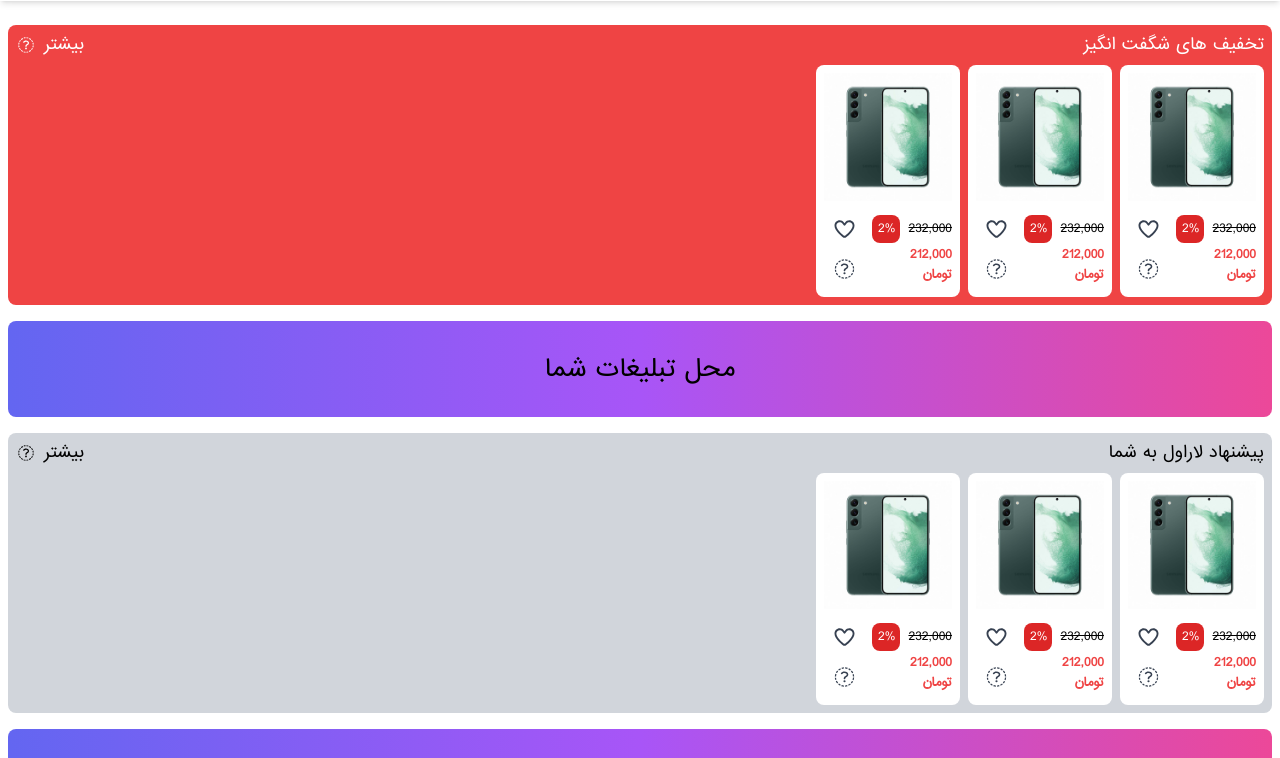
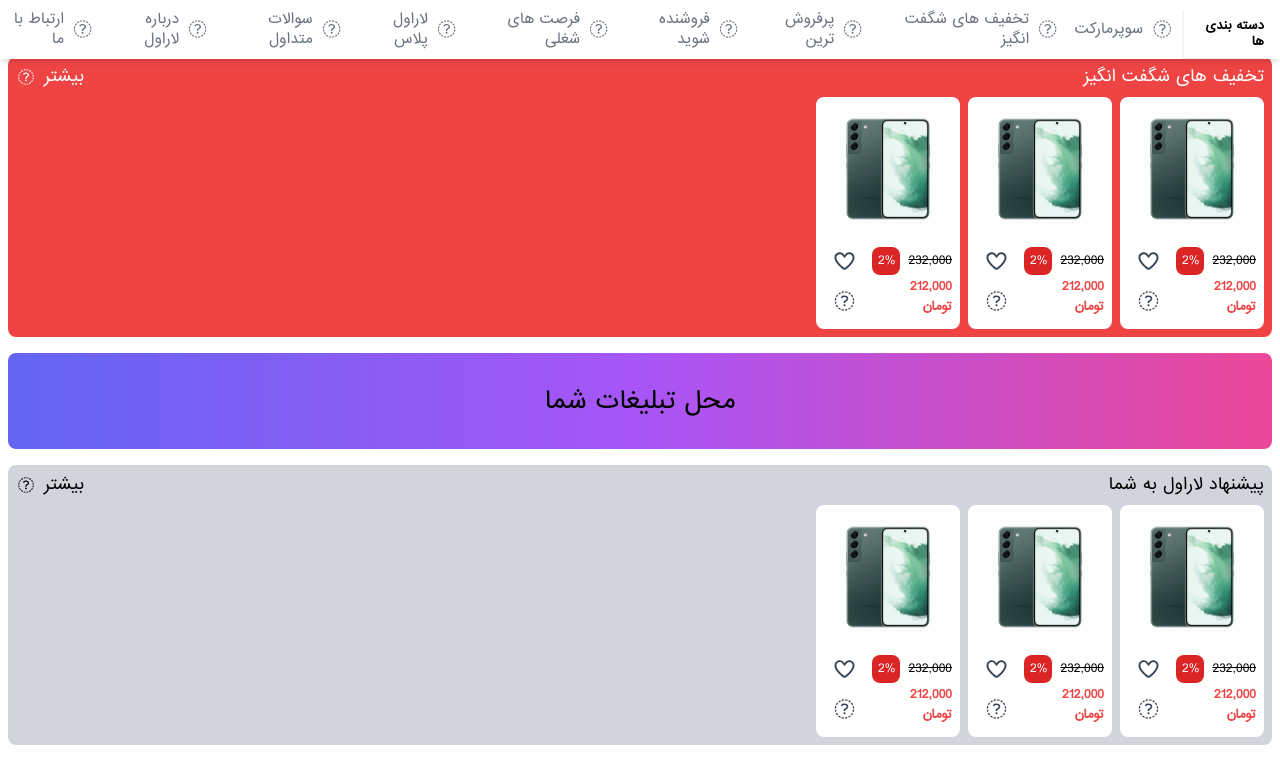
Before and after one commit to alizs10/laravel-shop-template-tailwindcss, a website: page public/pages/index.html in a window 1280 px wide. Shown: the part 103-861 px from the top of the page. Drawn offline with Linux system fonts and the light colour scheme.

Commit message:
responsive sidebar

```diff
--- a/public/pages/index.html
+++ b/public/pages/index.html
@@ -20,7 +20,7 @@
 
 <body class="rtl relative bg-white dark:bg-gray-900 dark:text-white">
 
-    <header class="fixed top-0 right-0 left-0 bg-white p-2 flex flex-col gap-y-2 shadow-md">
+    <header class="fixed lg:z-30 top-0 right-0 left-0 bg-white p-2 flex flex-col gap-y-2 shadow-md lg:shadow-none">
 
         <section class="grid grid-cols-8 md:grid-cols-10 items-center">
             <div class="col-span-1 lg:hidden flex justify-start items-center">
@@ -241,50 +241,50 @@
     </header>
 
     <aside
-        class="fixed top-0 z-30 bottom-0 -right-full w-3/4 sm:w-1/3 flex flex-col bg-white dark:bg-gray-900 transition-all duration-300 overflow-y-scroll">
-        <div class="w-full py-3 border-b border-gray-100 dark:border-gray-700">
+        class="fixed top-0 lg:top-24 lg:mt-4 z-30 lg:z-20 bottom-0 lg:bottom-auto -right-full lg:right-0 w-3/4 sm:w-1/3 lg:w-full flex flex-col lg:flex-row-reverse lg:justify-end lg:shadow-md bg-white dark:bg-gray-900 transition-all duration-300 overflow-y-scroll lg:overflow-auto">
+        <div class="lg:hidden w-full py-3 border-b border-gray-100 dark:border-gray-700">
             <span class="text-red-500 font-bold flex items-center gap-x-4 text-xl mr-2">
                 <i class="fa-duotone fa-bag-shopping text-2xl"></i>
                 فروشگاه لاراول
             </span>
         </div>
 
-        <span class="text-xs font-bold my-2 mr-2">منوهای اصلی</span>
+        <span class="lg:hidden text-xs font-bold my-2 mr-2">منوهای اصلی</span>
 
-        <ul class="flex flex-col pb-2 border-b border-gray-100 text-gray-500 dark:text-gray-400 dark:border-gray-700">
-            <a href="" class="text-sm flex items-center gap-x-4 py-2 mr-2">
+        <ul class="flex flex-col lg:flex-row lg:gap-x-2 pb-2 lg:p-0 border-b lg:border-none border-gray-100 text-gray-500 dark:text-gray-400 dark:border-gray-700">
+            <a href="" class="text-sm flex items-center gap-x-4 lg:gap-x-2 py-2 lg:p-0 mr-2 lg:pb-2 lg:border-b-2 lg:border-white lg:hover-transition lg:hover:border-red-500">
                 <i class="fa-regular fa-basket-shopping text-lg"></i>
                 سوپرمارکت</a>
-            <a href="" class="text-sm flex items-center gap-x-4 py-2 mr-2">
+            <a href="" class="text-sm flex items-center gap-x-4 lg:gap-x-2 py-2 lg:p-0 mr-2 lg:pb-2 lg:border-b-2 lg:border-white lg:hover-transition lg:hover:border-red-500">
                 <i class="fa-regular fa-badge-percent text-lg"></i>
                 تخفیف های شگفت انگیز</a>
-            <a href="" class="text-sm flex items-center gap-x-4 py-2 mr-2">
+            <a href="" class="text-sm flex items-center gap-x-4 lg:gap-x-2 py-2 lg:p-0 mr-2 lg:pb-2 lg:border-b-2 lg:border-white lg:hover-transition lg:hover:border-red-500">
                 <i class="fa-regular fa-fire text-lg"></i>
                 پرفروش ترین</a>
-            <a href="" class="text-sm flex items-center gap-x-4 py-2 mr-2">
+            <a href="" class="text-sm flex items-center gap-x-4 lg:gap-x-2 py-2 lg:p-0 mr-2 lg:pb-2 lg:border-b-2 lg:border-white lg:hover-transition lg:hover:border-red-500">
                 <i class="fa-regular fa-shop text-lg"></i>
                 فروشنده شوید</a>
-            <a href="" class="text-sm flex items-center gap-x-4 py-2 mr-2">
+            <a href="" class="text-sm flex items-center gap-x-4 lg:gap-x-2 py-2 lg:p-0 mr-2 lg:pb-2 lg:border-b-2 lg:border-white lg:hover-transition lg:hover:border-red-500">
                 <i class="fa-regular fa-briefcase text-lg"></i>
                 فرصت های شغلی</a>
-            <a href="" class="text-sm flex items-center gap-x-4 py-2 mr-2">
+            <a href="" class="text-sm flex items-center gap-x-4 lg:gap-x-2 py-2 lg:p-0 mr-2 lg:pb-2 lg:border-b-2 lg:border-white lg:hover-transition lg:hover:border-red-500">
                 <i class="fa-regular fa-cart-plus text-lg"></i>
                 لاراول پلاس</a>
-            <a href="" class="text-sm flex items-center gap-x-4 py-2 mr-2">
+            <a href="" class="text-sm flex items-center gap-x-4 lg:gap-x-2 py-2 lg:p-0 mr-2 lg:pb-2 lg:border-b-2 lg:border-white lg:hover-transition lg:hover:border-red-500">
                 <i class="fa-regular fa-messages-question text-lg"></i>
                 سوالات متداول</a>
-            <a href="" class="text-sm flex items-center gap-x-4 py-2 mr-2">
+            <a href="" class="text-sm flex items-center gap-x-4 lg:gap-x-2 py-2 lg:p-0 mr-2 lg:pb-2 lg:border-b-2 lg:border-white lg:hover-transition lg:hover:border-red-500">
                 <i class="fa-regular fa-square-info text-lg"></i>
                 درباره لاراول
             </a>
-            <a href="" class="text-sm flex items-center gap-x-4 py-2 mr-2">
+            <a href="" class="text-sm flex items-center gap-x-4 lg:gap-x-2 py-2 lg:p-0 mr-2 lg:pb-2 lg:border-b-2 lg:border-white lg:hover-transition lg:hover:border-red-500">
                 <i class="fa-regular fa-headset text-lg"></i>
                 ارتباط با ما</a>
         </ul>
 
-        <span class="text-xs font-bold mt-2 mr-2">دسته بندی ها</span>
+        <span class="text-xs font-bold mt-2 mr-2 lg:m-0 lg:cursor-pointer lg:mr-4 lg:self-center lg:py-2 pl-2 pb-2 border-l-2 border-b border-gray-100">دسته بندی ها</span>
 
-        <ul class="flex flex-col mt-3">
+        <ul class="lg:hidden flex flex-col mt-3">
             <span class="flex flex-col items-center py-2 cursor-pointer">
                 <div class="flex justify-between w-full py-2 text-red-500">
                     <span class="text-xs mr-2">کالاهای دیجیتال</span>
@@ -318,7 +318,7 @@
         </ul>
     </aside>
 
-    <main class="md:mx-2 mt-32">
+    <main class="md:mx-2 mt-40">
 
         <!-- amazing sales starts -->
         <section class="flex flex-col gap-y-2 p-2 rounded-lg mt-4 bg-red-500 text-white">
```
Also changed, not shown: public/css/styles.css.
